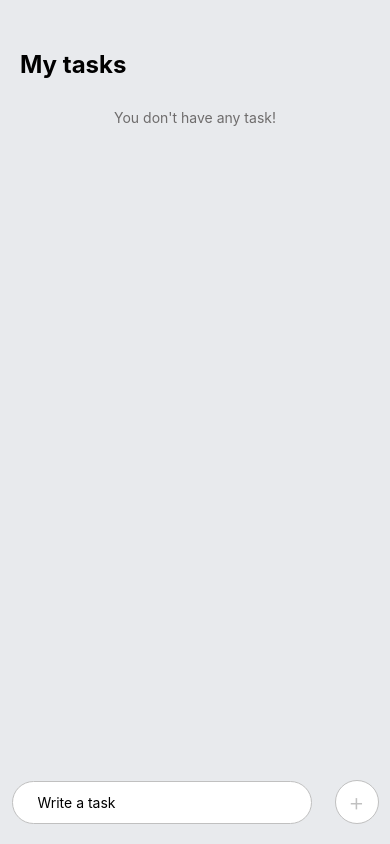
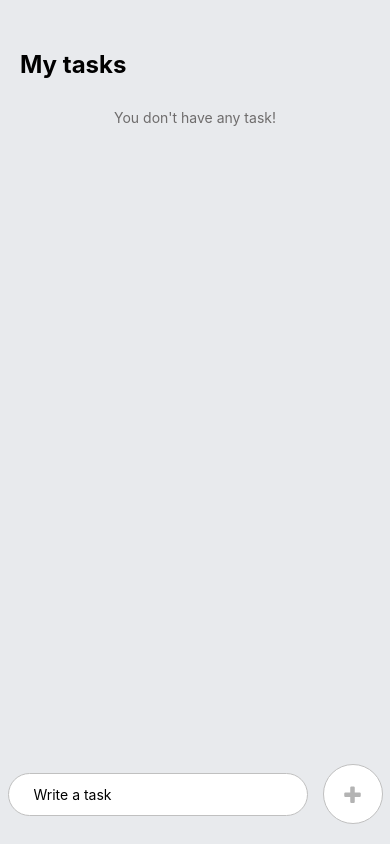
Before and after one commit to fadelnasutionn/Todo-List-, a React Native app: screen / in a window 390 px wide. Built offline with nearby package versions, Linux system fonts and the light colour scheme.

Commit message:
updated 2 Jul

```diff
--- a/App.js
+++ b/App.js
@@ -1,32 +1,54 @@
-import React, {useEffect, useState} from 'react';
-// import { StatusBar } from 'expo-status-bar';
-import { Alert,
-        Keyboard,
-        KeyboardAvoidingView,
-        Platform,
-        ScrollView,
-        StyleSheet,
-        Text,
-        TextInput,
-        TouchableOpacity,
-        View } from 'react-native';
+import React, {useEffect, useRef, useState} from 'react';
+import { StatusBar } from 'expo-status-bar';
+import { Alert, Keyboard, KeyboardAvoidingView, Platform, ScrollView, StyleSheet, Text, TextInput, TouchableOpacity, View } from 'react-native';
 import Task from './components/Task';
 import Msg from './components/Msg';
+import Icon from 'react-native-vector-icons/FontAwesome';
 
+
+//
 export default function App() {
   const [task, setTask] = useState();
   const [taskItems, setTaskItems] = useState([]);
   const [msg, setMsg] = useState();
 
   const handleAddTask = () => {
-    if(task === null){
-      alert('Please write a task!');
-      return;
+    if(task === null || task === undefined){
+      return Alert.alert(
+          "",
+          'Please write a task!',
+          [
+            {
+              text: "Ok",
+              onPress: () => {
+                setTask('');
+                return;
+              }
+            },
+          ]
+      )
     } else {
-      // Keyboard.dismiss();
-      setMsg('');
-      setTaskItems([...taskItems, task])
-      setTask(null);
+      let a = task.replace(/\s/g, '')
+      if(a === ''){
+        Keyboard.dismiss();
+        return Alert.alert(
+            "",
+            "Can't empty!",
+            [
+              {
+                text: "Ok",
+                onPress: () => {
+                  setTask('');
+                }
+              },
+            ]
+        )
+      }else {
+        Keyboard.dismiss();
+        setMsg('');
+        setTaskItems([...taskItems, task])
+        setTask(null)
+      }
     }
   }
 
@@ -93,7 +115,7 @@ export default function App() {
 
       {/* Create task section */}
       <KeyboardAvoidingView
-        behavior={Platform.OS === "ios" ? "padding" : "height"}
+        behavior={Platform.OS === "Android" ? "padding" : "height"}
         style={styles.writeTaskWrapper}
         >
           {/* Task Text Field */}
@@ -102,7 +124,9 @@ export default function App() {
           {/* Add Button */}
           <TouchableOpacity onPress={() => handleAddTask()}>
             <View style={styles.addWrapper}>
-              <Text style={styles.addText}>+</Text>
+              <Text style={styles.addText}>
+                <Icon name="plus" size={21} />
+              </Text>
             </View>
           </TouchableOpacity>
         </KeyboardAvoidingView>
@@ -145,8 +169,8 @@ const styles = StyleSheet.create({
     width: 300,
   },
   addWrapper: {
-    width: 44,
-    height: 44,
+    width: 60,
+    height: 60,
     backgroundColor: '#fff',
     borderRadius: 60,
     justifyContent: 'center',
@@ -155,7 +179,7 @@ const styles = StyleSheet.create({
     borderWidth: 1,
   },
   addText: {
-    color: '#C0C0C0',
+    color: '#b3b3b3',
     fontSize: 25,
     fontWeight: '300',
   },
```
Also changed, not shown: package.json (+5 -5 lines), 2 other files (tests, documents, lock files or other folders).
